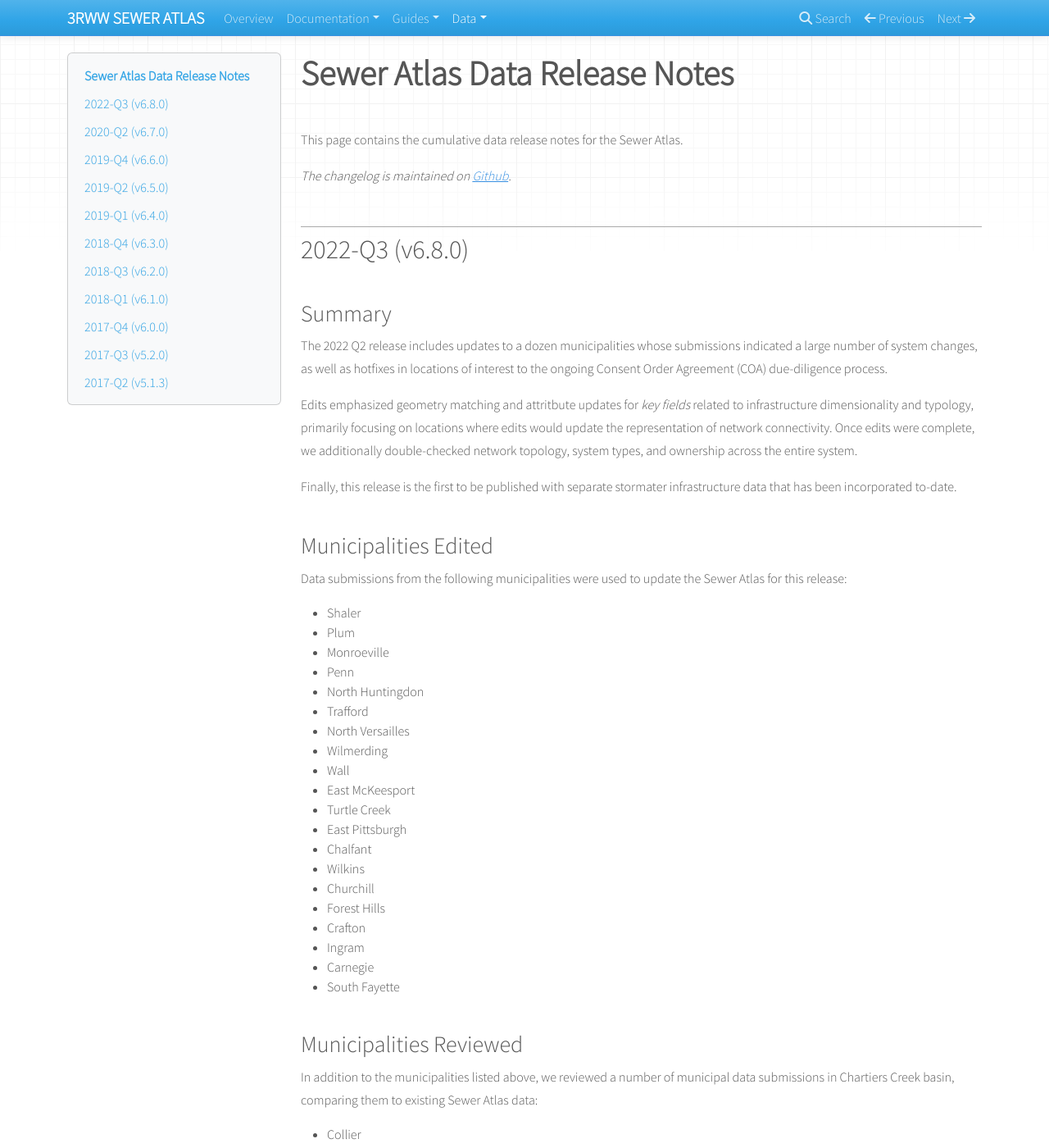
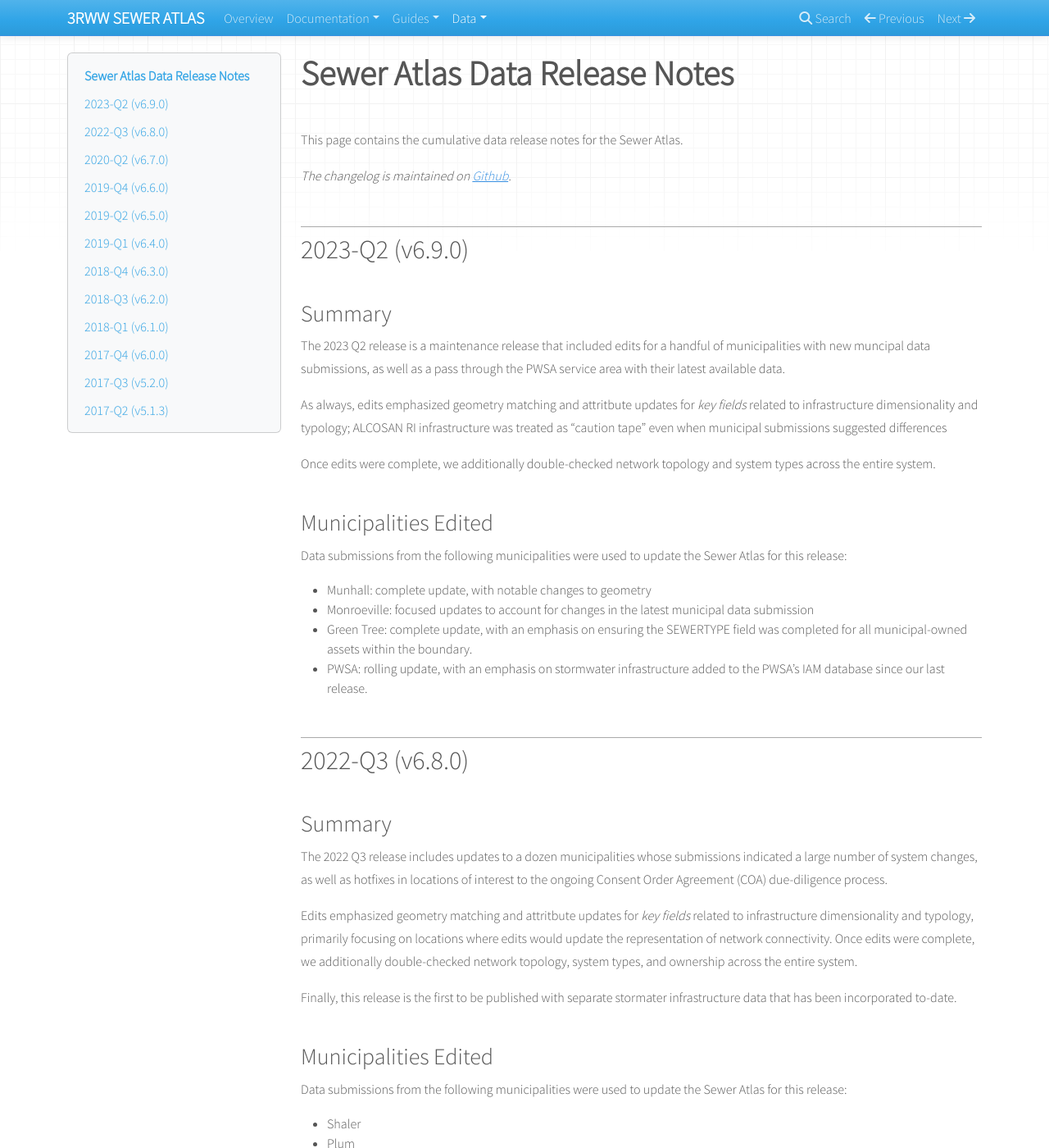
Before and after one commit to 3rww/sewer-atlas-docs, an MkDocs documentation site: the page built from docs/changelog.md, in a window 1280 px wide and 1400 px high. Shown: the whole window at 82% size. Built offline with MkDocs 1.6.1, drawn with Linux system fonts in a browser that asks for light colours; nearby versions of some CDN libraries.

Commit message:
2023-Q2 release notes

```diff
--- a/docs/changelog.md
+++ b/docs/changelog.md
@@ -4,11 +4,30 @@ This page contains the cumulative data release notes for the Sewer Atlas.
 
 *The changelog is maintained on [Github](https://github.com/3rww/sewer-atlas-docs/edit/master/docs/changelog.md).*
 
+## 2023-Q2 (v6.9.0)
+
+### Summary
+
+The 2023 Q2 release is a maintenance release that included edits for a handful of municipalities with new muncipal data submissions, as well as a pass through the PWSA service area with their latest available data.
+
+As always, edits emphasized geometry matching and attritbute updates for *key fields* related to infrastructure dimensionality and typology; ALCOSAN RI infrastructure was treated as "caution tape" even when municipal submissions suggested differences
+
+Once edits were complete, we additionally double-checked network topology and system types across the entire system.
+
+### Municipalities Edited
+
+Data submissions from the following municipalities were used to update the Sewer Atlas for this release:
+
+* Munhall: complete update, with notable changes to geometry
+* Monroeville: focused updates to account for changes in the latest municipal data submission
+* Green Tree: complete update, with an emphasis on ensuring the SEWERTYPE field was completed for all municipal-owned assets within the boundary.
+* PWSA: rolling update, with an emphasis on stormwater infrastructure added to the PWSA's IAM database since our last release.
+
 ## 2022-Q3 (v6.8.0)
 
 ### Summary
 
-The 2022 Q2 release includes updates to a dozen municipalities whose submissions indicated a large number of system changes, as well as hotfixes in locations of interest to the ongoing Consent Order Agreement (COA) due-diligence process.
+The 2022 Q3 release includes updates to a dozen municipalities whose submissions indicated a large number of system changes, as well as hotfixes in locations of interest to the ongoing Consent Order Agreement (COA) due-diligence process.
 
 Edits emphasized geometry matching and attritbute updates for *key fields* related to infrastructure dimensionality and typology, primarily focusing on locations where edits would update the representation of network connectivity. Once edits were complete, we additionally double-checked network topology, system types, and ownership across the entire system.
 
--- a/mkdocs.yml
+++ b/mkdocs.yml
@@ -16,6 +16,6 @@ nav:
 markdown_extensions:
     - smarty
 site_dir:
-    D:\Dropbox (CivicMapper)\Projects\3RWW\projects\docs\atlas_mkdocs_build\
+    D:\CivicMapper Dropbox\Projects\3RWW\projects\docs\atlas_mkdocs_build\
 extra_css:
     - extra.css
```
